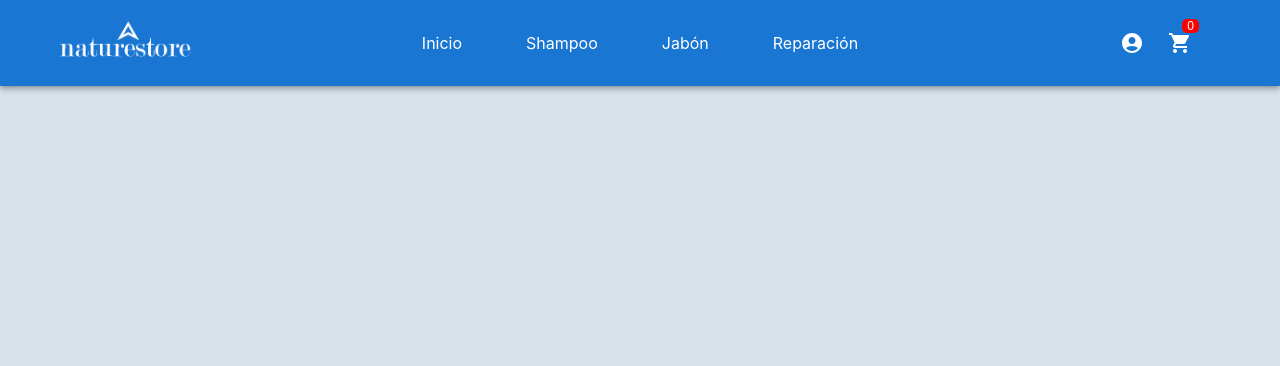
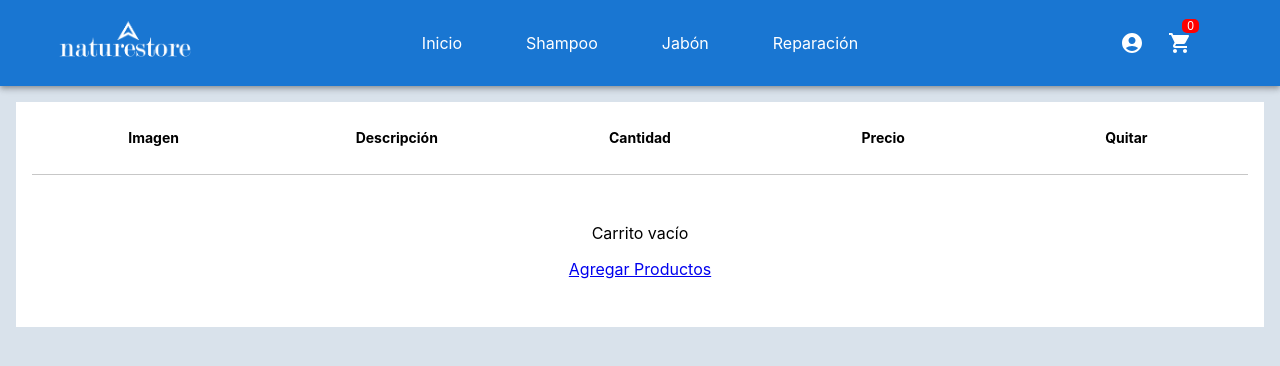
Before and after one commit to AlexanderJara95/naturestore, a React (Create React App) app: page /cart in a window 1280 px wide. Shown: the top 366 px of the page. Built offline with nearby package versions, Linux system fonts and the light colour scheme.

Commit message:
Desafío Cartview

```diff
--- a/src/App.js
+++ b/src/App.js
@@ -6,6 +6,7 @@ import NavBar from './components/NavBar/NavBar.js';
 import ItemListContainer from './components/ItemListContainer/ItemListContainer';
 import ItemDetailContainer from './components/ItemDetailContainer/ItemDetailContainer';
 import {BrowserRouter, Route, Routes} from 'react-router-dom';
+import Cart from './components/Cart/Cart';
 
 function App() {
   return (
@@ -16,6 +17,7 @@ function App() {
           <NavBar></NavBar>
           <Routes>
             <Route path='/' element={<ItemListContainer></ItemListContainer>}></Route>
+            <Route path='/cart' element={<Cart></Cart>}></Route>
             <Route path='/category/:categoryId' element={<ItemListContainer></ItemListContainer>}></Route>
             <Route path='/item/:id' element={<ItemDetailContainer></ItemDetailContainer>}></Route>
           </Routes>
--- /dev/null
+++ b/src/components/Cart/Cart.css
@@ -0,0 +1,39 @@
+.containHead {
+    display: flex;
+    border-bottom: solid 1px #c7c7c7;
+    padding-bottom: 1em;
+    margin-bottom: 1em;
+}
+.containHead > h2 {
+    font-size: 14px;
+    width: 20%;
+}
+.containCart{
+    display: flex;
+    border-bottom: solid 1px #c7c7c7;
+    align-items: center;
+}
+.containCart .in {
+    width: 20%;
+}
+.imageCart img {
+    width: 60%;
+}
+.in .infoCart{
+
+}
+.containBody {
+    padding: 1em;
+    background-color: #fff;
+    margin: 1em;
+}
+.containSubTotal,.containPagar {
+    display: flex;
+    justify-content: end;
+    width: 100%;
+}
+.containSubTotal div,.containPagar div{
+    width: 20%;
+    font-size: 20px;
+    padding: 2em;
+}
--- /dev/null
+++ b/src/components/Cart/Cart.js
@@ -0,0 +1,69 @@
+import React, {useContext,useEffect,useState} from 'react';
+import DeleteOutlineOutlinedIcon from '@mui/icons-material/DeleteOutlineOutlined';
+import CartContext from '../../context/cartContext';
+import { Button,Menu,MenuItem,Fade} from '@mui/material';
+import { Link } from 'react-router-dom';
+import './Cart.css';
+
+function Cart(){
+    const {cartListItem,removeProductToCart,clearAllCart,subTotal} = useContext(CartContext);
+
+    return(
+        <>
+            <div className='containBody'>
+                <div className='containHead'>
+                    <h2>Imagen</h2>
+                    <h2>Descripción</h2>
+                    <h2>Cantidad</h2>
+                    <h2>Precio</h2>
+                    <h2>Quitar</h2>
+                </div>
+                {cartListItem.map((item)=>{
+                    return(
+                        <div className='containCart' key={item.id}>
+                            <div className='in imageCart'>
+                                <img src={`../${item.pictureUrl}`}/>
+                            </div>
+                            <div className='in infoCart'>{item.title}</div>
+                            <div className='in infoCart'>{item.count}</div>
+                            <div className='in infoCart'>${item.price}.00</div>
+                            <div className='in actionCart'><Button onClick={()=>removeProductToCart(item.id)}><DeleteOutlineOutlinedIcon></DeleteOutlineOutlinedIcon></Button></div>
+                        </div>
+                    )
+                })}
+                {cartListItem.length === 0
+                    ?<>
+                        <div style={{padding:'1em'}}>
+                            <p style={{color:"#000"}}>Carrito vacío</p>
+                            <p><Link to="/">Agregar Productos</Link></p>
+                        </div>
+                    </>
+                    : <>
+                        <div className='containSubTotal'>
+                            <div>
+                                Subtotal:
+                            </div>
+                            <div>
+                                <b>${subTotal}.00</b>
+                            </div>
+                        </div>
+                        <div className='containSubTotal'>
+                            <div>
+                                Envío:
+                            </div>
+                            <div>
+                                <b>${subTotal}.00</b>
+                            </div>
+                        </div>
+                        <div className='containPagar'>
+                            <div>
+                                <Button variant="contained" onClick={()=>clearAllCart()}>Pagar</Button>
+                            </div>
+                        </div>
+                    </>
+                }
+            </div>
+        </>
+    );
+}
+export default Cart;
--- a/src/components/CartWidget/CartWidget.js
+++ b/src/components/CartWidget/CartWidget.js
@@ -6,6 +6,7 @@ import './CartWidget.css';
 import CartContext from '../../context/cartContext';
 import { Button,Menu,MenuItem,Fade} from '@mui/material';
 import { Link } from 'react-router-dom';
+import Cart from '../Cart/Cart';
 
 function CartWidget(){
     const {cartListItem,removeProductToCart,clearAllCart,setCartListItem} = useContext(CartContext);
@@ -52,6 +53,7 @@ function CartWidget(){
                 onClose={handleClose}
                 TransitionComponent={Fade}
             >
+                <div>
                     {cartListItem.map((item)=>{
                         return(
                             <div className='containItem' key={item.id}>
@@ -63,6 +65,7 @@ function CartWidget(){
                             </div>
                         )
                     })}
+
                     {cartListItem.length === 0
                         ?<>
                             <div style={{padding:'1em'}}>
@@ -70,8 +73,17 @@ function CartWidget(){
                                 <p><Link to="/">Agregar Productos</Link></p>
                             </div>
                         </>
-                    : <div className='containItem'><Button variant="contained" onClick={()=>clearAllCart()}>Limpiar todo</Button></div>
+                        : <>
+                        <div className='containItem'>
+                            <Button variant="outlined"><Link to="/cart">Terminar mi compra</Link></Button>
+                        </div>
+                        <div className='containItem'>
+                            <Button variant="contained" onClick={()=>clearAllCart()}>Limpiar todo</Button>
+                        </div>
+                        </>
                     }
+                </div>
+
             </Menu>
         </>
     );
--- a/src/context/cartContext.js
+++ b/src/context/cartContext.js
@@ -4,6 +4,7 @@ import ItemCount from '../components/ItemCount/ItemCount';
 const CartContext = createContext();
 const CartProvider = ({children}) =>{
 const [cartListItem, setCartListItem] = useState([]);
+const [subTotal, setSubTotal] = useState(0);
 
     const addProductToCart = (product,count)=>{
         const producto ={
@@ -19,16 +20,21 @@ const [cartListItem, setCartListItem] = useState([]);
         console.log("product,cant",producto);
         let isInCart = cartListItem.find(item=>item.id == producto.id);
         if(!isInCart){
-            return setCartListItem(cartListItem=>[...cartListItem,producto]);
+            console.log("subtotal:",subTotal+(producto.count*producto.price));
+            setSubTotal(subTotal+((producto.count)*(producto.price)));
+            setCartListItem(cartListItem=>[...cartListItem,producto]);
         }
     }
     const removeProductToCart = (id) => {
         let filterproducts = cartListItem.filter(item=>item.id !== id)
-        console.log("filterproducts",filterproducts);
-        return setCartListItem(filterproducts);
+        let subTotalProd = cartListItem.find(item=>item.id === id)
+        console.log("subTotalProd",subTotalProd);
+        setSubTotal(subTotal-((subTotalProd.count)*(subTotalProd.price)));
+        setCartListItem(filterproducts);
     }
     const clearAllCart = () => {
-        return setCartListItem([]);
+        setCartListItem([]);
+        setCartListItem(0)
     }
 
     const data = {
@@ -36,7 +42,8 @@ const [cartListItem, setCartListItem] = useState([]);
         setCartListItem,
         addProductToCart,
         removeProductToCart,
-        clearAllCart
+        clearAllCart,
+        subTotal,
     }
     return(
         <CartContext.Provider value={data}>
```
Lines whose indentation alone changed are shown as unchanged.
